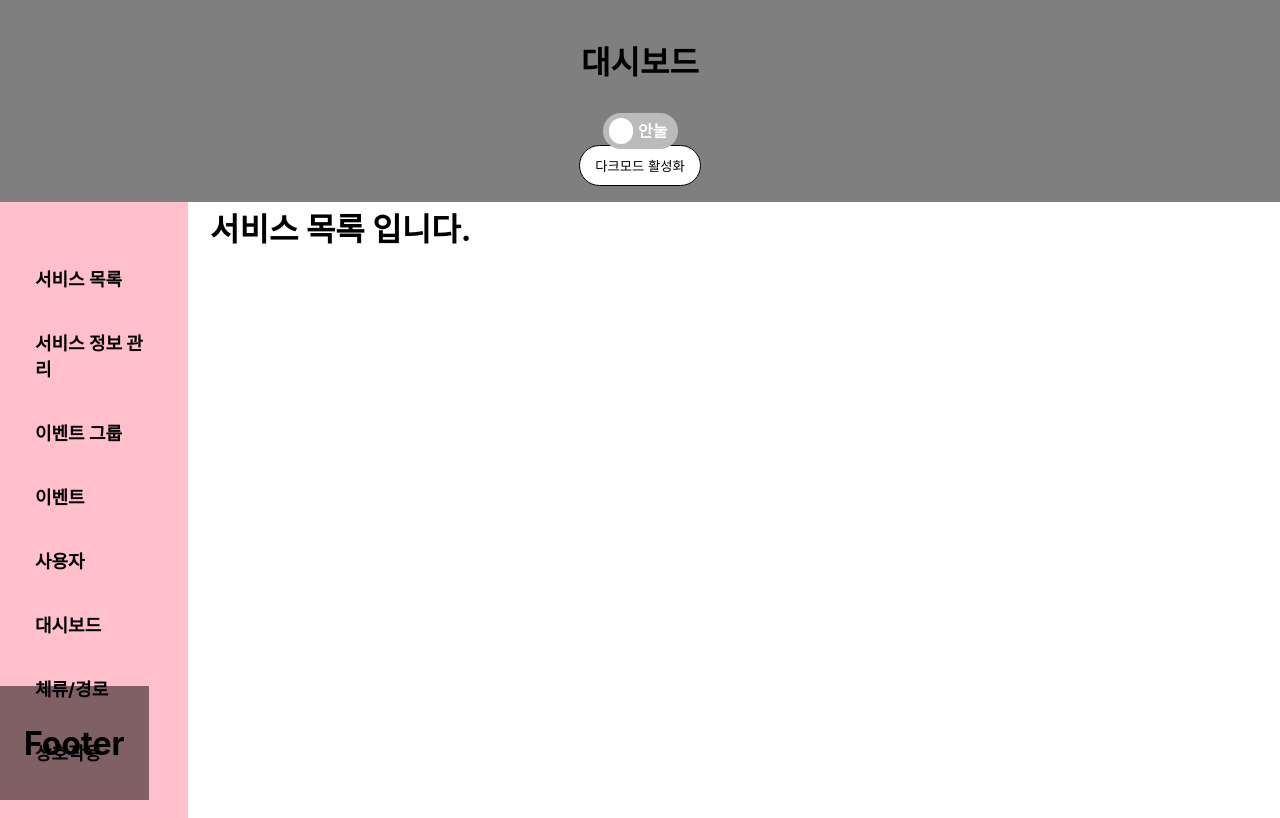
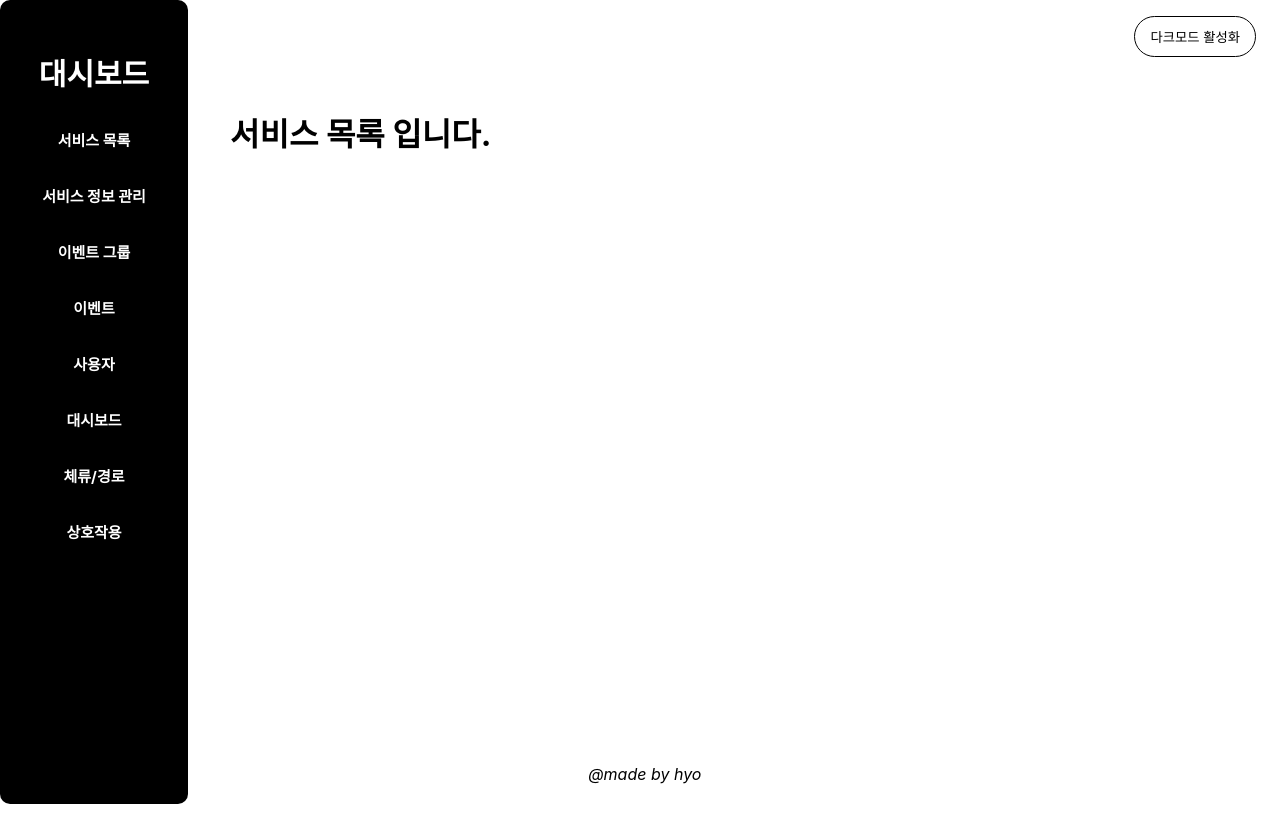
Before and after one commit to hyodii/REACT_TEST, a React (Create React App) app in the folder react_study/: page / in a window 1280 px wide. Built offline with nearby package versions, Linux system fonts and the light colour scheme.

Commit message:
feat : header / footer / sidebar / content - styled-components 적용

```diff
--- a/react_study/src/App.js
+++ b/react_study/src/App.js
@@ -14,16 +14,22 @@ import Sidebar from "./component/Sidebar";
 import styled from "styled-components";
 
 const Style = {
+  Header: styled.div`
+    place-items: end;
+    display: grid;
+    padding: 1rem 1.5rem;
+  `,
   Sidebar: styled.div`
-    background-color: pink;
-    color: black;
-    font-size: 18px;
+    background-color: black;
+    color: white;
+    font-size: 15px;
     font-weight: bold;
-    position: sticky;
-    top: 200px;
+    position: absolute;
+    top: 0px;
     width: 8rem;
-    height: 100%;
+    height: 93%;
     padding: 30px;
+    text-align: center;
     ul {
         padding: 5px;
         }
@@ -31,6 +37,21 @@ const Style = {
             list-style-type: none;
             margin-top: 10px;
             }
+    border-radius: 10px
+  `,
+  Page: styled.div`
+    position: absolute;
+    left: 230px;
+    top: 88px;
+  `,
+  Footer: styled.div`
+    place-items: center;
+    display: grid;
+    padding: 1rem 1.5rem;
+    position: absolute;
+    bottom: 0;
+    width: 97%;
+    font-style: italic;
   `
 }
 
@@ -71,16 +92,18 @@ function App() {
 
   return (
     <div>
+      <Style.Header>
         <Header $darkstate={isDarkMode} onClick={changeDark}></Header>
-      <div>
+      </Style.Header>
       <Style.Sidebar>
         <Sidebar $numberstate={number} onClick={changeNumber}></Sidebar>
       </Style.Sidebar>
-        <div>
+      <Style.Page>
         {depth1(number)}
-        </div>
-      </div>
+      </Style.Page>
+      <Style.Footer>
         <Footer></Footer>
+      </Style.Footer>
     </div>
   );
 }
--- a/react_study/src/component/Footer.js
+++ b/react_study/src/component/Footer.js
@@ -3,7 +3,7 @@ import React from 'react';
 const Footer = () => {
   return (
     <div className='footer'>
-      <h1>Footer</h1>
+      @made by hyo
     </div>
   );
 };
--- a/react_study/src/component/Header.js
+++ b/react_study/src/component/Header.js
@@ -12,8 +12,7 @@ function Header({darkstate, onClick}) {
 
   return (
     <div className='header'>
-      <h1>대시보드</h1>
-      <ToggleSwitch label="토글토글"/>
+      {/*<ToggleSwitch label="토글토글"/>*/}
       <button
         style={{
           border: "1px solid black",
--- a/react_study/src/component/Sidebar.js
+++ b/react_study/src/component/Sidebar.js
@@ -21,6 +21,7 @@ function Sidebar({numberstate, onClick}) {
 
   return (
     <div>
+      <h1>대시보드</h1>
       {menus.map((menu) => {
         return (
           <ul key={menu.depth1}>
--- a/react_study/src/index.css
+++ b/react_study/src/index.css
@@ -12,35 +12,6 @@ code {
     monospace;
 }
 
-.header {
-    background: rgba(0, 0, 0, 0.5);
-    place-items: center;
-    display: grid;
-    padding: 1rem 1.5rem;
-}
-
-.footer {
-    background: rgba(0, 0, 0, 0.5);
-    place-items: center;
-    display: grid;
-    padding: 1rem 1.5rem;
-    position: absolute;
-    bottom: 0;
-}
-
-/*.sidebar {*/
-/*    position: sticky;*/
-/*    top: 200px;*/
-/*    width: 10.5rem;*/
-/*    height: 100%;*/
-/*    padding: 30px;*/
-/*}*/
-
-/*.no_dot {*/
-/*    list-style-type: none;*/
-/*    margin-top: 10px;*/
-/*}*/
-
 .toggle {
     border: none;
     padding: 20px;
@@ -48,51 +19,3 @@ code {
     background-color: green;
     border-radius: 30px;
 }
-
-.page1 {
-    position: absolute;
-    left: 210px;
-    top: 183px;
-}
-
-.page2 {
-    position: absolute;
-    left: 210px;
-    top: 183px;
-}
-
-.page3 {
-    position: absolute;
-    left: 210px;
-    top: 183px;
-}
-
-.page4 {
-    position: absolute;
-    left: 210px;
-    top: 183px;
-}
-
-.page5 {
-    position: absolute;
-    left: 210px;
-    top: 183px;
-}
-
-.page6 {
-    position: absolute;
-    left: 210px;
-    top: 183px;
-}
-
-.page7 {
-    position: absolute;
-    left: 210px;
-    top: 183px;
-}
-
-.page8 {
-    position: absolute;
-    left: 210px;
-    top: 183px;
-}
```
Also changed, not shown: 1 other file (tests, documents, lock files or other folders). Lines whose indentation alone changed are shown as unchanged.
